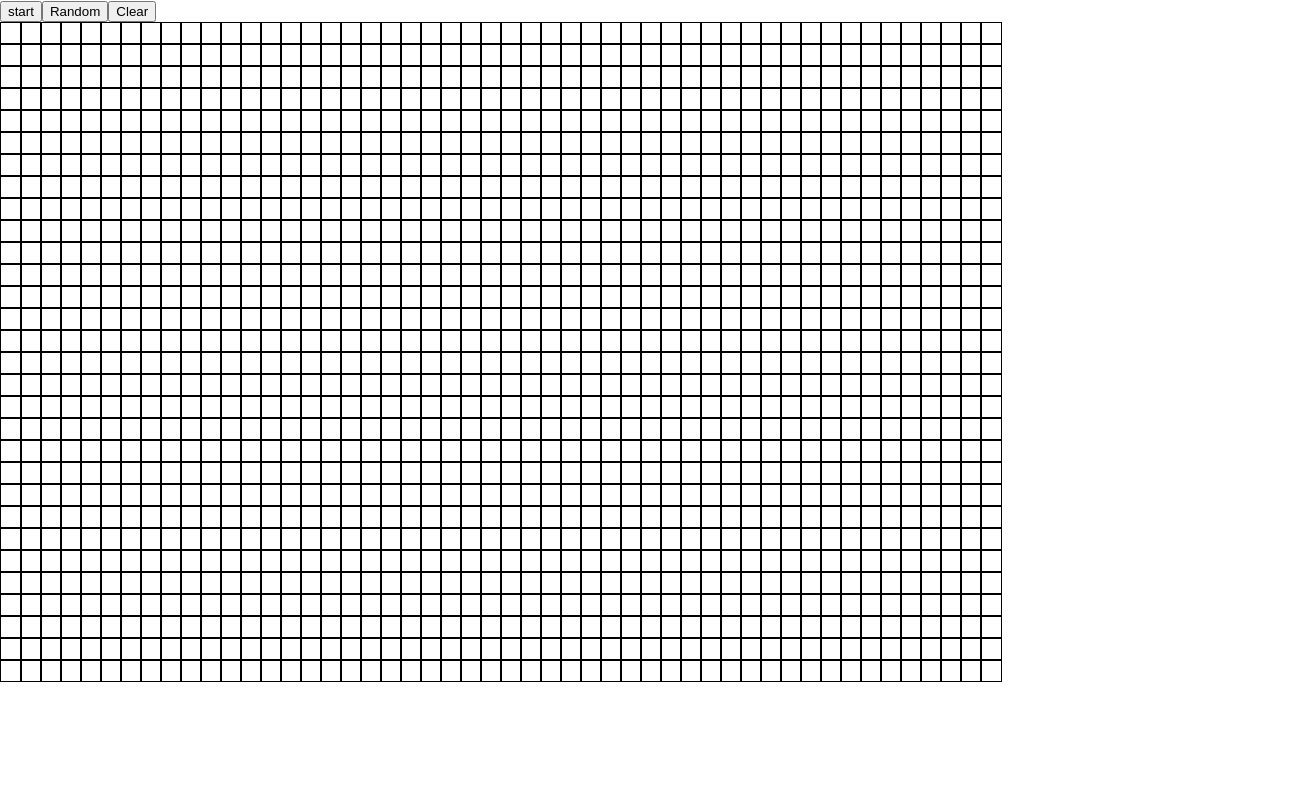
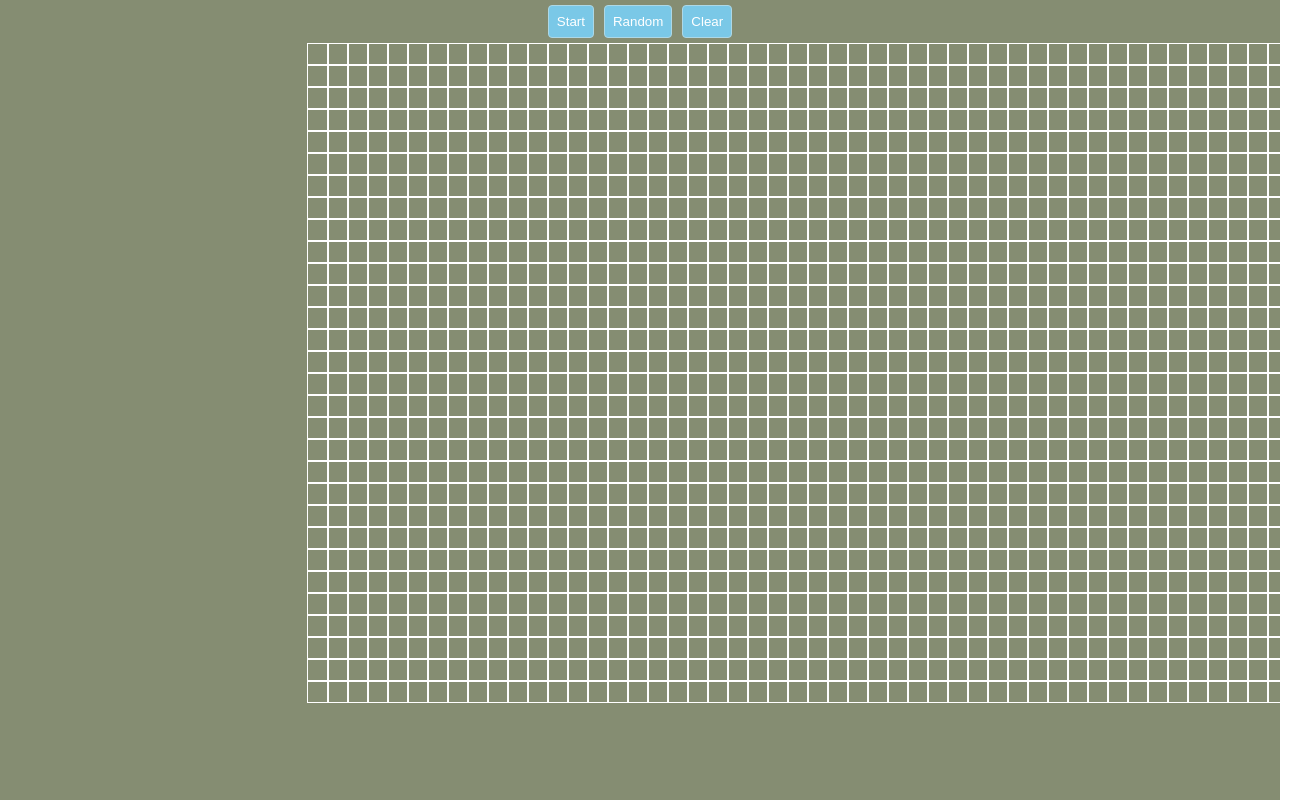
Before and after one commit to TokoIarajuli/game-of-life, a React (Create React App) app: page / in a window 1280 px wide. Shown: the whole page, 1309 px wide, since content can reach past the window. Built offline with nearby package versions, Linux system fonts and the light colour scheme.

Commit message:
Changed styling

```diff
--- a/public/index.html
+++ b/public/index.html
@@ -24,7 +24,7 @@
       work correctly both with client-side routing and a non-root public URL.
       Learn how to configure a non-root public URL by running `npm run build`.
     -->
-    <title>React App</title>
+    <title>Game of Life</title>
   </head>
   <body>
     <noscript>You need to enable JavaScript to run this app.</noscript>
--- a/src/App.css
+++ b/src/App.css
@@ -1,3 +1,21 @@
 .App {
+  width: 100vw;
+  height: 100vh;
+  background-color: rgb(133, 141, 114);
   text-align: center;
 }
+
+button {
+  padding: 8px;
+  margin: 5px;
+  text-decoration: none;
+  border: 1px solid lightblue;
+  border-radius: 4px;
+  cursor: pointer;
+  background-color: rgb(122, 200, 231);
+  color: white;
+}
+
+button::after {
+  border: none;
+}
--- a/src/App.tsx
+++ b/src/App.tsx
@@ -1,5 +1,6 @@
 import React, { useCallback, useRef, useState } from "react";
 import produce from "immer";
+import "./App.css";
 
 const numRows = 30;
 const numCols = 50;
@@ -64,7 +65,7 @@ function App() {
   }, []);
 
   return (
-    <div>
+    <div className="App">
       <button
         onClick={() => {
           setRunning(!running);
@@ -74,7 +75,7 @@ function App() {
           }
         }}
       >
-        {running ? "stop" : "start"}
+        {running ? "Stop" : "Start"}
       </button>
 
       <button
@@ -107,6 +108,7 @@ function App() {
         {grid.map((rows, i) =>
           rows.map((col, k) => (
             <div
+              className="grid"
               key={`${i}-${k}`}
               onClick={() => {
                 const newGrid = produce(grid, (gridCopy) => {
@@ -115,10 +117,11 @@ function App() {
                 setGrid(newGrid);
               }}
               style={{
+                marginLeft: "24vw",
                 width: 20,
                 height: 20,
-                backgroundColor: grid[i][k] ? "pink" : undefined,
-                border: "solid 1px black",
+                backgroundColor: grid[i][k] ? "lightblue" : undefined,
+                border: "solid 1px white",
               }}
             />
           ))
```
Also changed, not shown: 1 other file (tests, documents, lock files or other folders).
